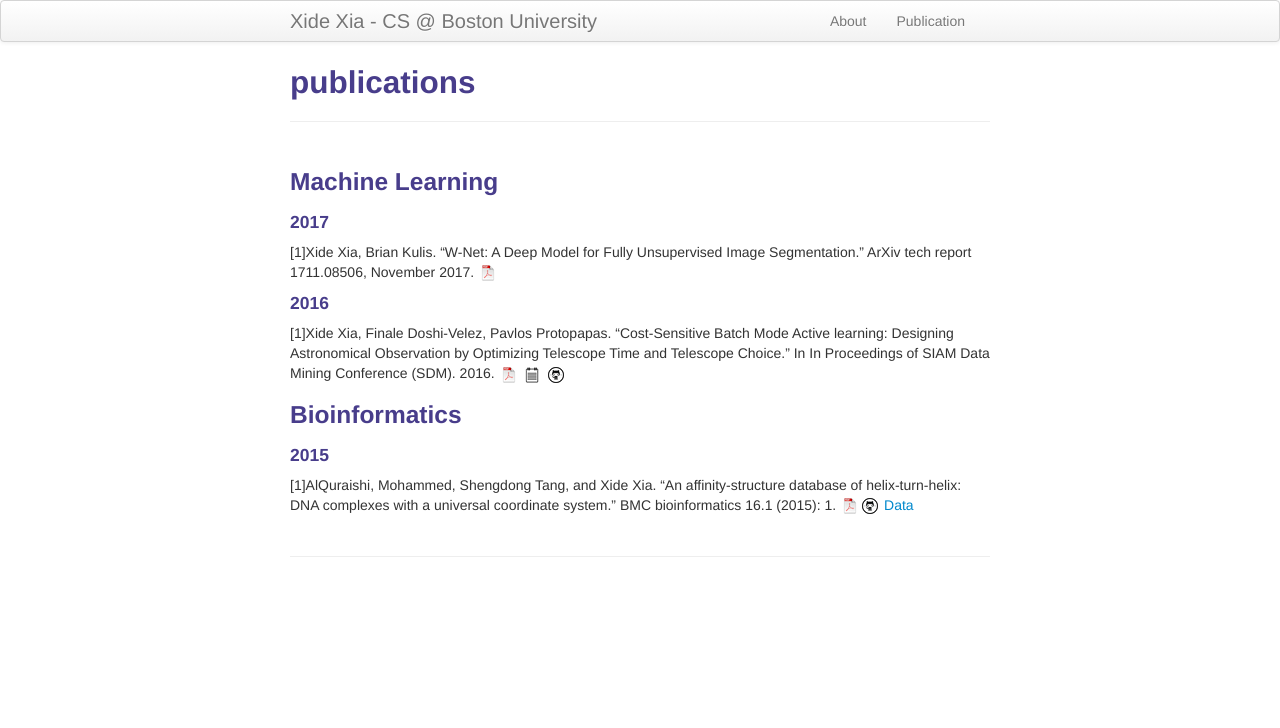
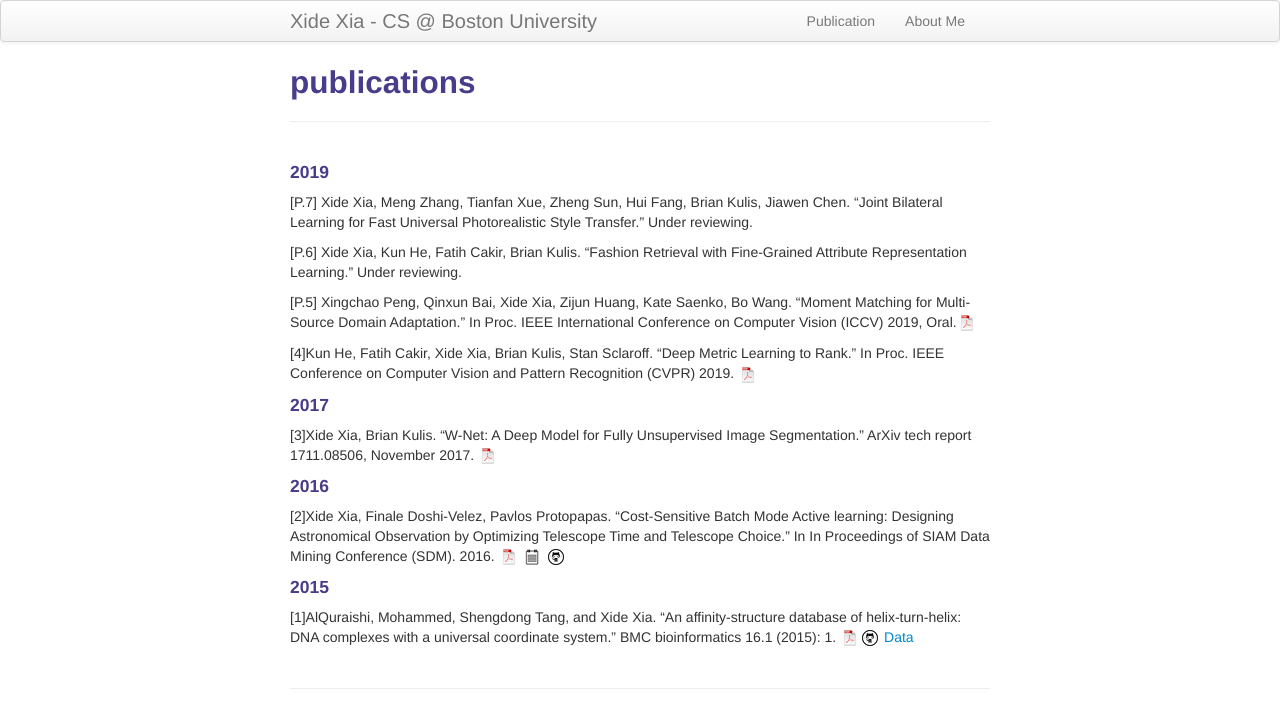
Before and after one commit to xidexia/xidexia.github.io, a Jekyll site: the page built from pages/pubs.md, in a window 1280 px wide. Shown: the top 728 px of the page. Built offline with Jekyll 4.4.1, drawn with Linux system fonts in a browser that asks for light colours.

Commit message:
“191120”

```diff
--- a/_includes/themes/twitter/default.html
+++ b/_includes/themes/twitter/default.html
@@ -35,8 +35,8 @@
         <div class="container-narrow">
           <a class="brand" href="{{ HOME_PATH }}">{{ site.title }}</a>
           <ul class="nav">
-              <li><a href="{{ BASE_PATH }}/pages/about.html">About</a></li>
               <li><a href="{{ BASE_PATH }}/pages/pubs.html">Publication</a></li>
+              <li><a href="{{ BASE_PATH }}/pages/about.html">About Me</a></li>
           </ul>
         </div>
       </div>
--- a/pages/pubs.md
+++ b/pages/pubs.md
@@ -4,18 +4,25 @@ title: publications
 description: Xide Xia's publications
 ---
 
+#### 2019
+[P.7] Xide Xia, Meng Zhang, Tianfan Xue, Zheng Sun, Hui Fang, Brian Kulis, Jiawen Chen. “Joint Bilateral Learning for
+Fast Universal Photorealistic Style Transfer.” Under reviewing.
 
-### <a name="Machine Learning"></a>Machine Learning
+[P.6] Xide Xia, Kun He, Fatih Cakir, Brian Kulis. “Fashion Retrieval with Fine-Grained Attribute Representation Learning.”
+Under reviewing.
+
+[P.5] Xingchao Peng, Qinxun Bai, Xide Xia, Zijun Huang, Kate Saenko, Bo Wang. “Moment Matching for Multi-Source
+Domain Adaptation.” In Proc. IEEE International Conference on Computer Vision (ICCV) 2019, Oral.[![pdf](icons16/pdf-icon.png)](http://openaccess.thecvf.com/content_ICCV_2019/papers/Peng_Moment_Matching_for_Multi-Source_Domain_Adaptation_ICCV_2019_paper.pdf)
+
+[4]Kun He, Fatih Cakir, Xide Xia, Brian Kulis, Stan Sclaroff. “Deep Metric Learning to Rank.” In Proc. IEEE
+Conference on Computer Vision and Pattern Recognition (CVPR) 2019. [![pdf](icons16/pdf-icon.png)](http://openaccess.thecvf.com/content_CVPR_2019/papers/Cakir_Deep_Metric_Learning_to_Rank_CVPR_2019_paper.pdf)
+
 #### 2017
-[1]Xide Xia, Brian Kulis. “W-Net: A Deep Model for Fully Unsupervised Image Segmentation.” ArXiv tech report 1711.08506, November 2017. [![pdf](icons16/pdf-icon.png)](https://arxiv.org/abs/1711.08506)
+[3]Xide Xia, Brian Kulis. “W-Net: A Deep Model for Fully Unsupervised Image Segmentation.” ArXiv tech report 1711.08506, November 2017. [![pdf](icons16/pdf-icon.png)](https://arxiv.org/abs/1711.08506)
 
 
 #### 2016
-[1]Xide Xia, Finale Doshi-Velez, Pavlos Protopapas. “Cost-Sensitive Batch Mode Active learning: Designing Astronomical Observation by Optimizing Telescope Time and Telescope Choice.” In In Proceedings of SIAM Data Mining Conference (SDM). 2016. [![pdf](icons16/pdf-icon.png)](http://scholar.harvard.edu/files/xidexia/files/cbal_sdm16.pdf?m=1454015519) [![pdf w/notes](icons16/notes-icon.png)](http://scholar.harvard.edu/files/xidexia/files/cbal.pdf?m=1454015422) [![github](icons16/github-icon.png)](https://github.com/AlQuraishiLab/hth-dna-db)
+[2]Xide Xia, Finale Doshi-Velez, Pavlos Protopapas. “Cost-Sensitive Batch Mode Active learning: Designing Astronomical Observation by Optimizing Telescope Time and Telescope Choice.” In In Proceedings of SIAM Data Mining Conference (SDM). 2016. [![pdf](icons16/pdf-icon.png)](http://scholar.harvard.edu/files/xidexia/files/cbal_sdm16.pdf?m=1454015519) [![pdf w/notes](icons16/notes-icon.png)](http://scholar.harvard.edu/files/xidexia/files/cbal.pdf?m=1454015422) [![github](icons16/github-icon.png)](https://github.com/AlQuraishiLab/hth-dna-db)
 
-
-
-
-### <a name="Bioinformatics"></a>Bioinformatics
 #### 2015
 [1]AlQuraishi, Mohammed, Shengdong Tang, and Xide Xia. "An affinity-structure database of helix-turn-helix: DNA complexes with a universal coordinate system." BMC bioinformatics 16.1 (2015): 1. [![pdf](icons16/pdf-icon.png)](http://bmcbioinformatics.biomedcentral.com/articles/10.1186/s12859-015-0819-2)[![github](icons16/github-icon.png)](https://github.com/xidexia/Active-learning) [Data](http://staging.proteindna.hms.harvard.edu/)
```
Also changed, not shown: 1 other file.
